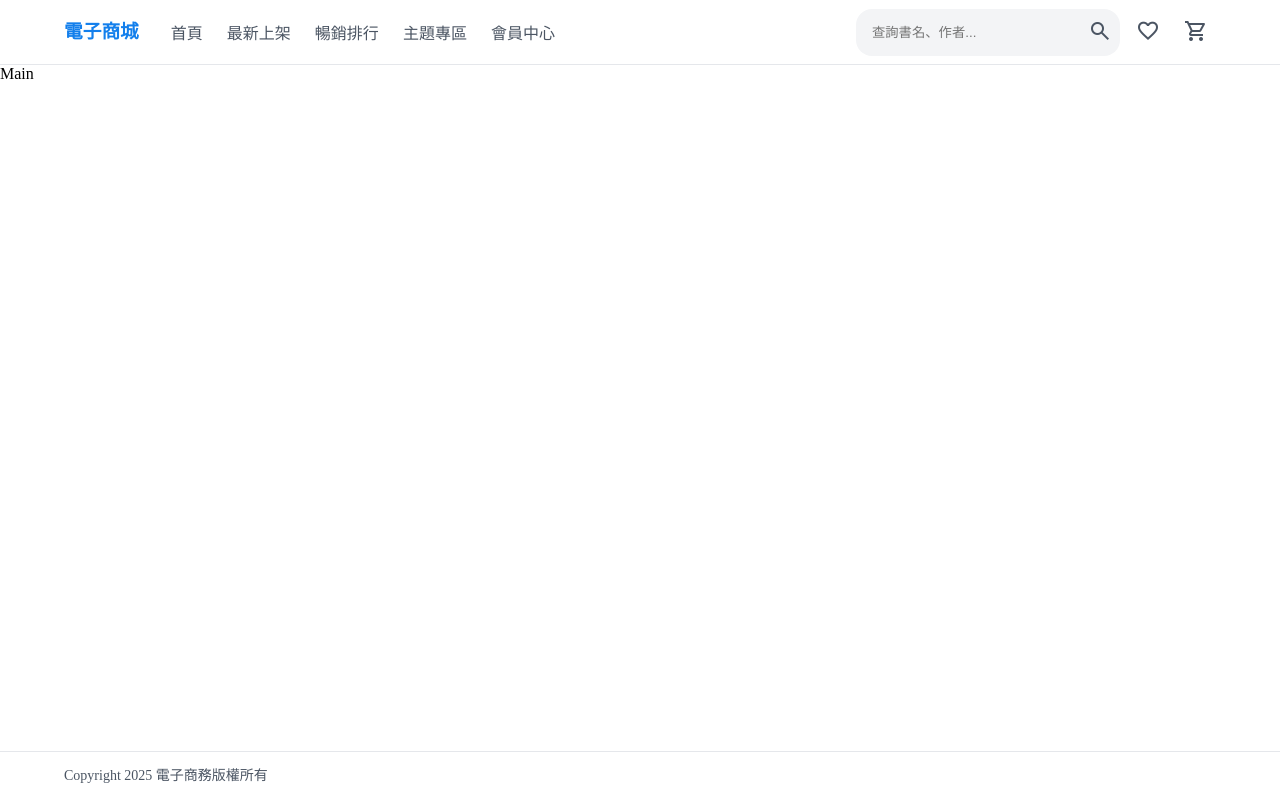
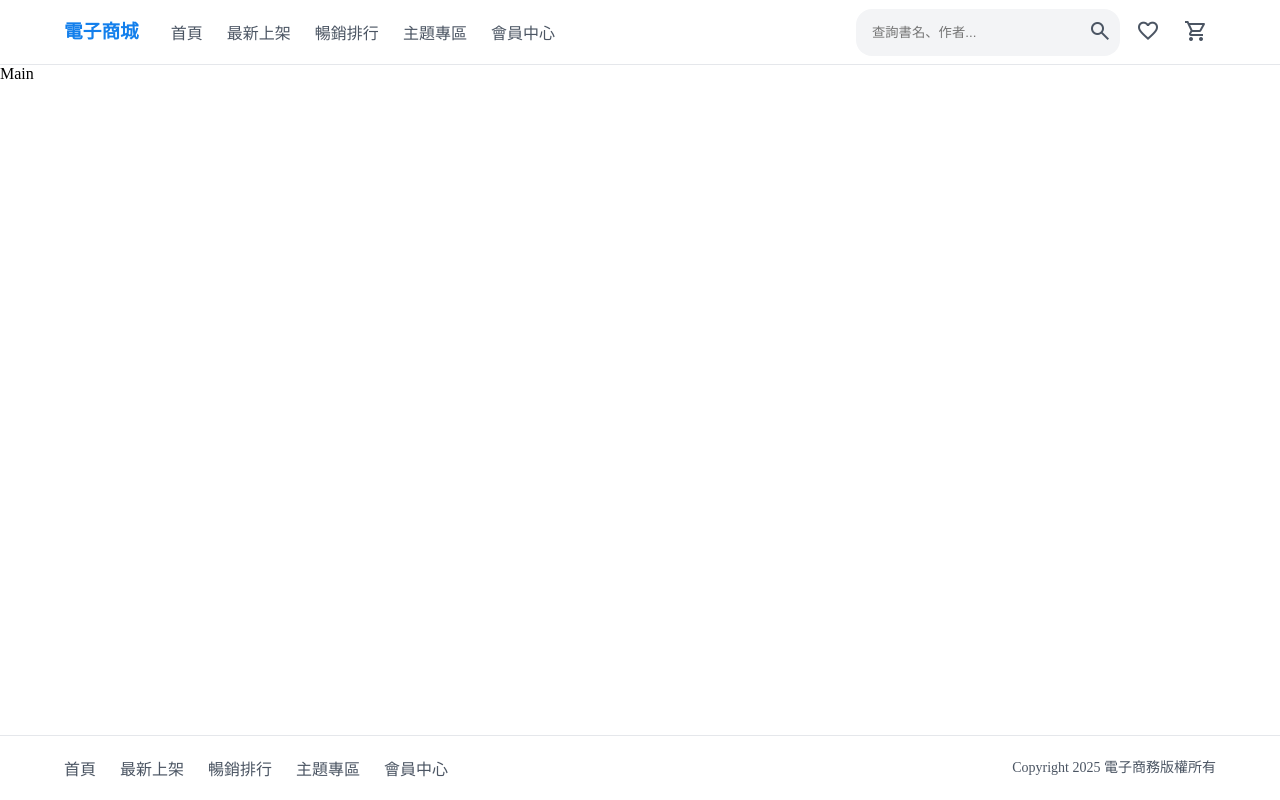
Before and after one commit to asyray951223-web/mcu-114-1-web-14130133, a plain HTML site: page src/index.html in a window 1280 px wide. Drawn offline with nearby package versions, Linux system fonts and the light colour scheme.

Commit message:
feat(footer): 導覽列樣式設定實作

```diff
--- a/src/index.html
+++ b/src/index.html
@@ -42,7 +42,16 @@
       <div class="main">Main</div>
       <footer>
         <div class="container">
-          <p>Copyright 2025 電子商務版權所有</p>
+          <div>
+            <div>
+              <a href="#">首頁</a>
+              <a href="#">最新上架</a>
+              <a href="#">暢銷排行</a>
+              <a href="#">主題專區</a>
+              <a href="#">會員中心</a>
+            </div>
+            <p>Copyright 2025 電子商務版權所有</p>
+          </div>
         </div>
       </footer>
     </section>
--- a/src/scss/_footer.scss
+++ b/src/scss/_footer.scss
@@ -8,10 +8,32 @@ footer {
     padding-left: 2rem;
     padding-right: 2rem;
 
-    p {
-      color: var(--text-color);
-      font-size: 0.875rem;
-      line-height: 1.25rem;
+    > div {
+      height: 4rem;
+
+      display: flex;
+      justify-content: space-between;
+      align-items: center;
+
+      > div {
+        display: flex;
+        gap: 1.5rem;
+
+        > a {
+          color: var(--text-color);
+          text-decoration: inherit;
+
+          &:hover {
+            color: var(--primary-color);
+          }
+        }
+      }
+
+      p {
+        color: var(--text-color);
+        font-size: 0.875rem;
+        line-height: 1.25rem;
+      }
     }
   }
 }
```
Also changed, not shown: src/style.min.css, 1 other file.
